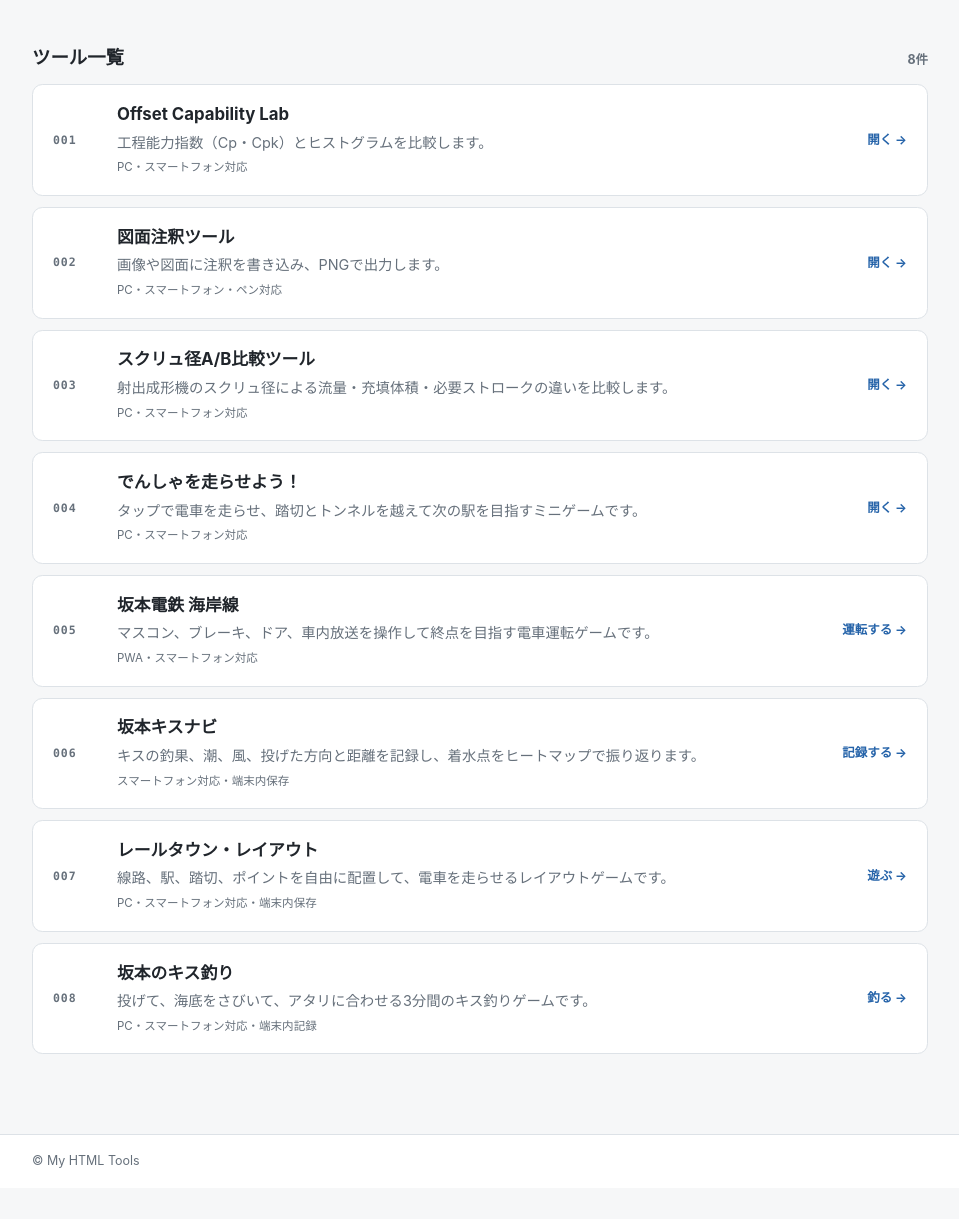
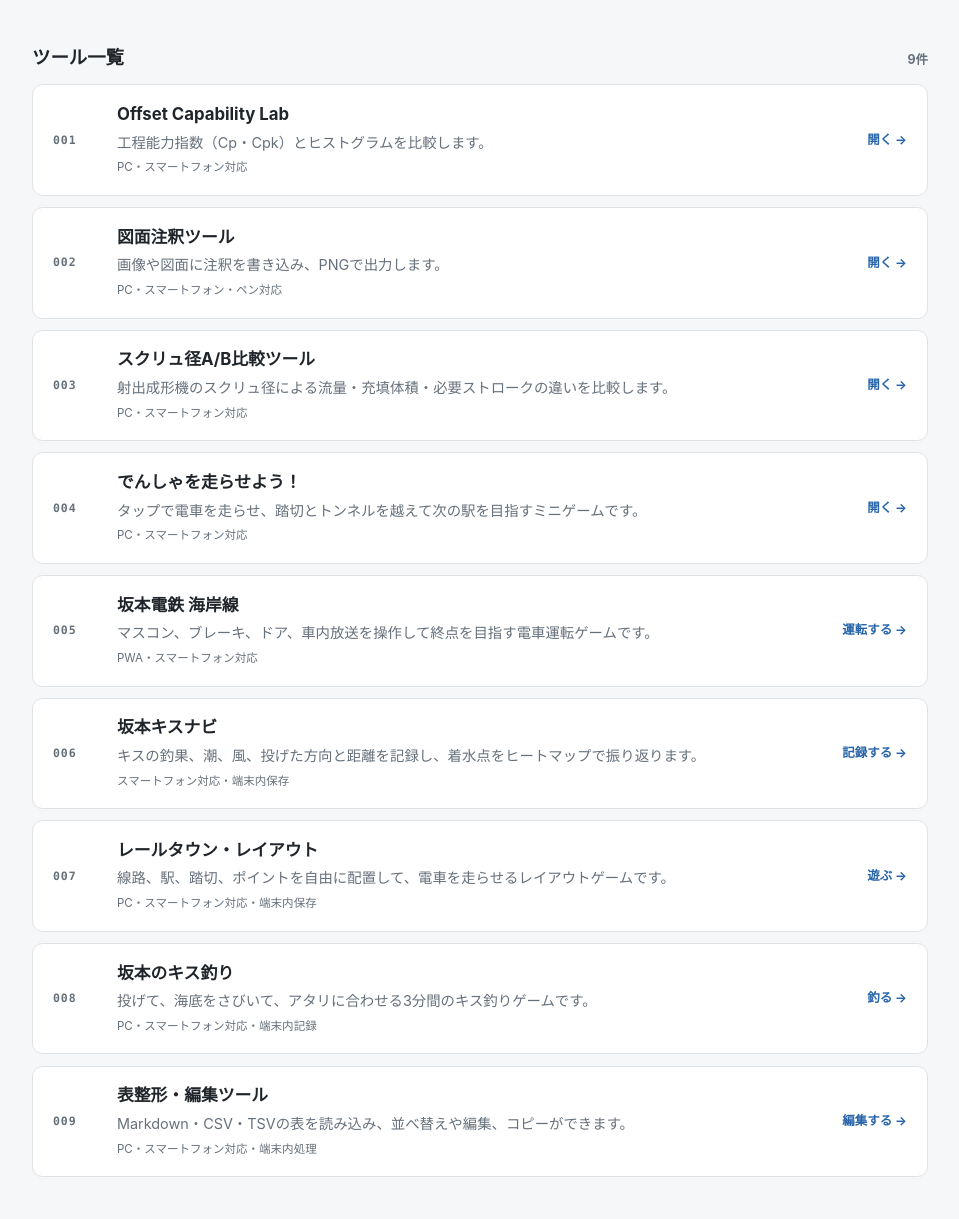
Before and after one commit to okumurap/my-html-tools, a plain HTML site: page index.html in a window 1280 px wide. Shown: the part 201-1420 px from the top of the page, without its empty margins (160-1119 px from the left). Before the commit the page ends 1389 px from the top, so only its background shows below. Drawn offline with Linux system fonts and the light colour scheme.

Commit message:
feat: add stable table editor tool

```diff
--- a/index.html
+++ b/index.html
@@ -26,7 +26,7 @@
       <div class="container">
         <div class="section-heading">
           <h2 id="tools-title">ツール一覧</h2>
-          <span class="tool-count" aria-label="公開中のツール数 8">8件</span>
+          <span class="tool-count" aria-label="公開中のツール数 9">9件</span>
         </div>
 
         <ol class="tool-grid">
@@ -38,6 +38,7 @@
           <li><a class="tool-card" href="./tools/sakamoto-kiss-navi/"><span class="tool-number">006</span><span class="tool-card__content"><span class="tool-card__title">坂本キスナビ</span><span class="tool-card__description">キスの釣果、潮、風、投げた方向と距離を記録し、着水点をヒートマップで振り返ります。</span><span class="tool-card__meta">スマートフォン対応・端末内保存</span></span><span class="tool-card__arrow" aria-hidden="true">記録する →</span></a></li>
           <li><a class="tool-card" href="./tools/plarail-layout/"><span class="tool-number">007</span><span class="tool-card__content"><span class="tool-card__title">レールタウン・レイアウト</span><span class="tool-card__description">線路、駅、踏切、ポイントを自由に配置して、電車を走らせるレイアウトゲームです。</span><span class="tool-card__meta">PC・スマートフォン対応・端末内保存</span></span><span class="tool-card__arrow" aria-hidden="true">遊ぶ →</span></a></li>
           <li><a class="tool-card" href="./tools/sakamoto-kiss-fishing/"><span class="tool-number">008</span><span class="tool-card__content"><span class="tool-card__title">坂本のキス釣り</span><span class="tool-card__description">投げて、海底をさびいて、アタリに合わせる3分間のキス釣りゲームです。</span><span class="tool-card__meta">PC・スマートフォン対応・端末内記録</span></span><span class="tool-card__arrow" aria-hidden="true">釣る →</span></a></li>
+          <li><a class="tool-card" href="./tools/table-editor/"><span class="tool-number">009</span><span class="tool-card__content"><span class="tool-card__title">表整形・編集ツール</span><span class="tool-card__description">Markdown・CSV・TSVの表を読み込み、並べ替えや編集、コピーができます。</span><span class="tool-card__meta">PC・スマートフォン対応・端末内処理</span></span><span class="tool-card__arrow" aria-hidden="true">編集する →</span></a></li>
         </ol>
       </div>
     </section>
```
